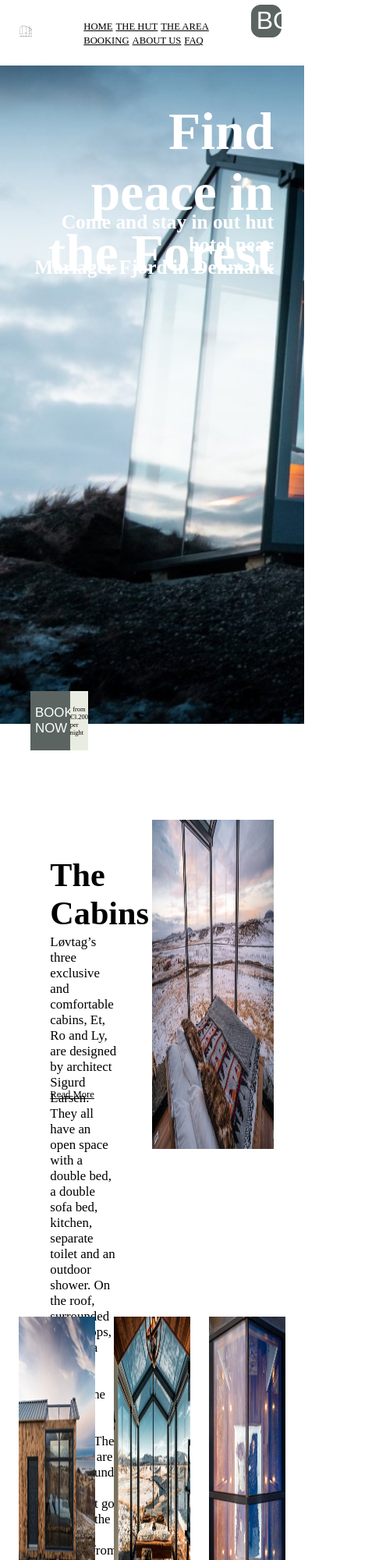
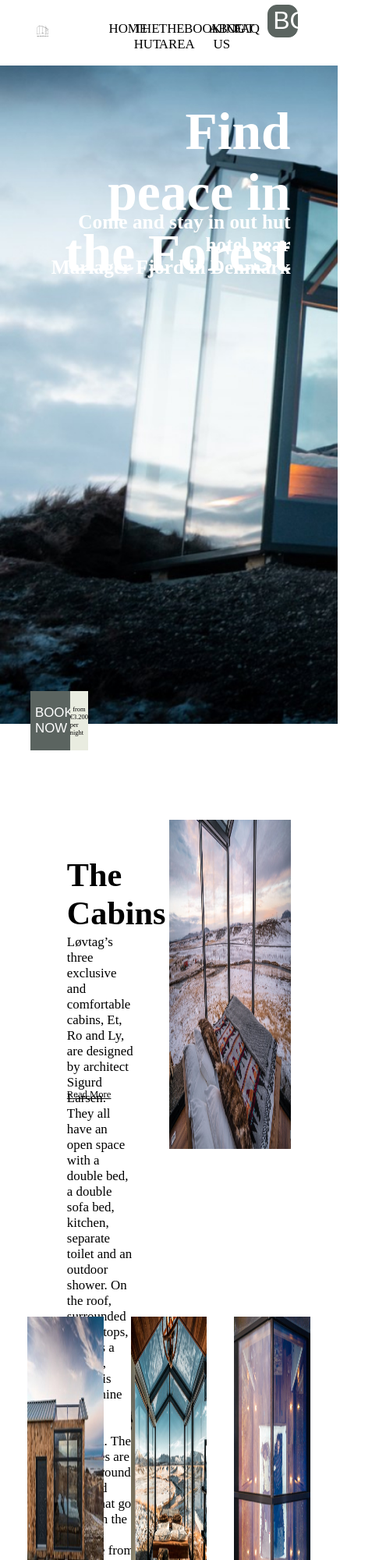
Before and after one commit to Evgenia0712/7_Week_2_Task, a plain HTML site: page index.html in a window 390 px wide. Shown: the top 2000 px of the page at 78% size, 486 px wide, since content can reach past the window. Drawn offline with Linux system fonts and the light colour scheme.

Commit message:
adaptive

```diff
--- a/style/style.scss
+++ b/style/style.scss
@@ -42,18 +42,20 @@ header {
         margin-left: 4vw;
     }
 
-    .nav {
+    nav {
         display: grid;
-        grid-template-columns: 10% 10% 10% 10% 10% 10%;
-        grid-template-rows: 7vh;
+        grid-template-columns: 15% 15% 15% 15% 15% 15%;
+        grid-template-rows: 5vh;
         justify-content: center;
-        grid-gap: 15vw;
         align-content: center;
+        text-align: center;
+        padding-top: 1.5vh;
+
 
         .link {
             color: black;
             text-decoration: none;
-            font-size: xx-large;
+            font-size: 2vh;
         }
     }
 
@@ -127,7 +129,7 @@ header {
 main {
     display: grid;
     grid-template-columns: 1fr;
-    grid-template-rows: 90vh 55vh 95vh 77vh 70vh 55vh;
+    grid-template-rows: 90vh 55vh 95vh 77vh 70vh 65vh;
 
     .blok_1 {
         display: grid;
@@ -269,7 +271,7 @@ main {
                 grid-column: 1/3;
 
                 .foto_3 {
-                    height: 20vh;
+                    height: 23vh;
                     width: 15vw;
                 }
             }
@@ -300,6 +302,7 @@ main {
     }
 }
 
+@media screen and (min-width: 1024px) {
     footer {
         background-color: #5B6460;
         display: grid;
@@ -343,5 +346,11 @@ footer {
                 width: 2.3vw;
             }
         }
+    }
+}
 
+@media screen and (min-width: 400px) and (max-width: 1023px) {
+    footer {
+        display: none;
     }
+}
```
Also changed, not shown: style/style.css, 1 other file. Lines whose indentation alone changed are shown as unchanged.
